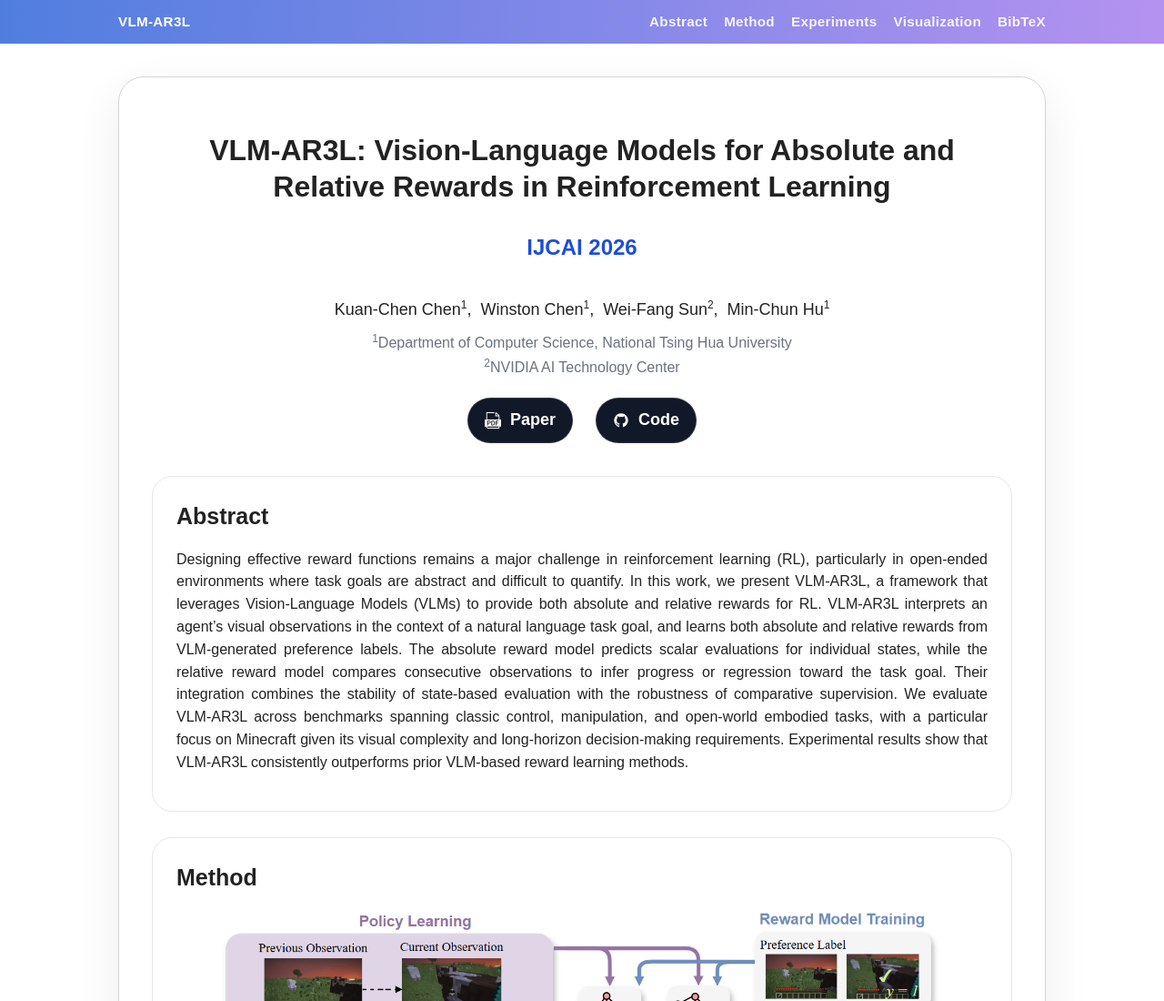
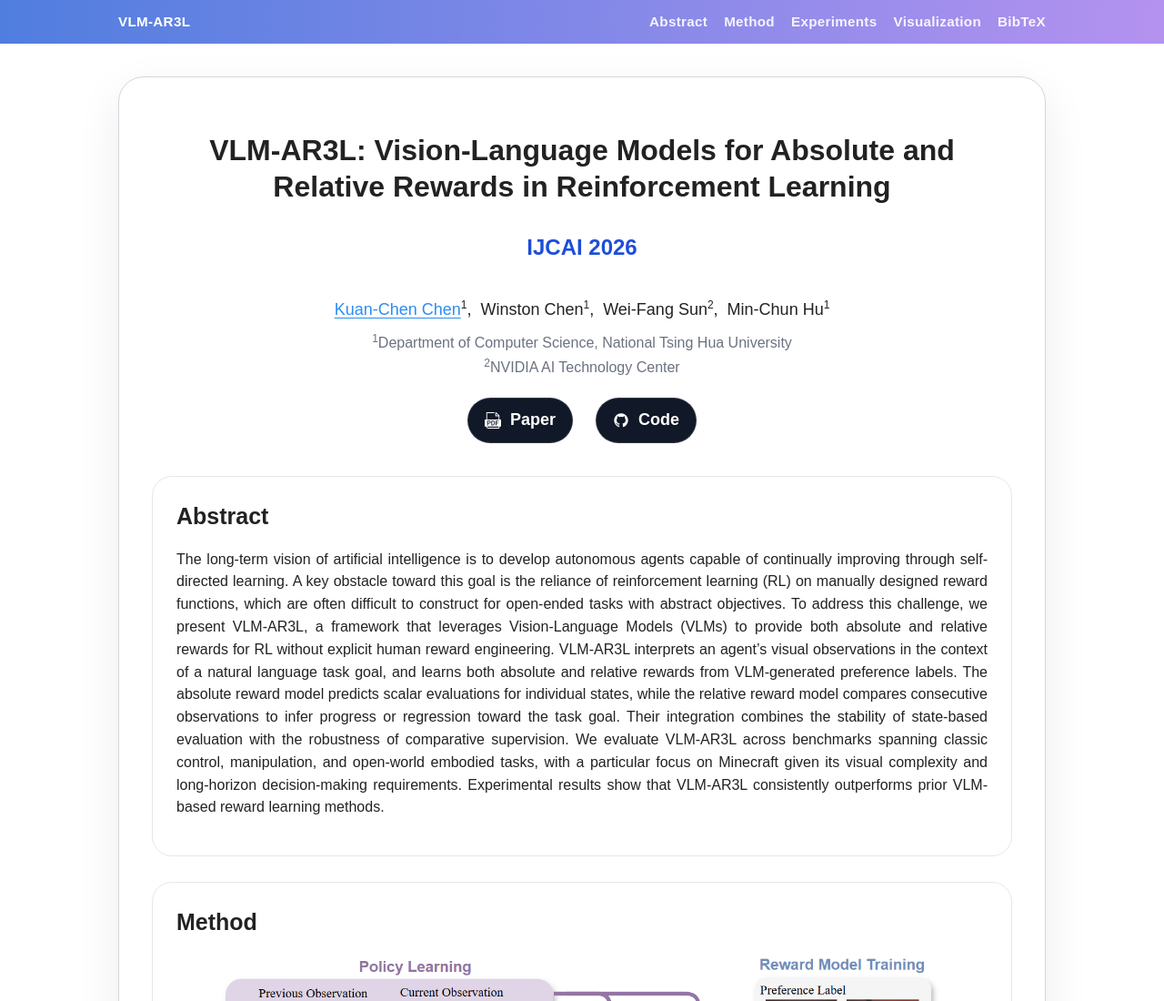
Before and after one commit to vlm-ar3l/vlm-ar3l.github.io, a plain HTML site: page index.html in a window 1280 px wide. Shown: the top 1100 px of the page at 91% size. Drawn offline with Linux system fonts and the light colour scheme.

Commit message:
update abstract and my link

```diff
--- a/index.html
+++ b/index.html
@@ -27,7 +27,7 @@
     <div class="announcement">IJCAI 2026</div>
 
     <p class="authors">
-      Kuan-Chen Chen<sup>1</sup>,&nbsp;&nbsp;Winston Chen<sup>1</sup>,&nbsp;&nbsp;Wei-Fang Sun<sup>2</sup>,&nbsp;&nbsp;Min-Chun Hu<sup>1</sup>
+      <a class="link" href="https://1224k.github.io/" target="_blank">Kuan-Chen Chen</a><sup>1</sup>,&nbsp;&nbsp;Winston Chen<sup>1</sup>,&nbsp;&nbsp;Wei-Fang Sun<sup>2</sup>,&nbsp;&nbsp;Min-Chun Hu<sup>1</sup>
     </p>
 
     <p class="affiliations">
@@ -49,7 +49,7 @@
     <section id="abstract" class="section-block">
       <h2>Abstract</h2>
       <p>
-        Designing effective reward functions remains a major challenge in reinforcement learning (RL), particularly in open-ended environments where task goals are abstract and difficult to quantify. In this work, we present VLM-AR3L, a framework that leverages Vision-Language Models (VLMs) to provide both absolute and relative rewards for RL. VLM-AR3L interprets an agent’s visual observations in the context of a natural language task goal, and learns both absolute and relative rewards from VLM-generated preference labels. The absolute reward model predicts scalar evaluations for individual states, while the relative reward model compares consecutive observations to infer progress or regression toward the task goal. Their integration combines the stability of state-based evaluation with the robustness of comparative supervision. We evaluate VLM-AR3L across benchmarks spanning classic control, manipulation, and open-world embodied tasks, with a particular focus on Minecraft given its visual complexity and long-horizon decision-making requirements. Experimental results show that VLM-AR3L consistently outperforms prior VLM-based reward learning methods.
+        The long-term vision of artificial intelligence is to develop autonomous agents capable of continually improving through self-directed learning. A key obstacle toward this goal is the reliance of reinforcement learning (RL) on manually designed reward functions, which are often difficult to construct for open-ended tasks with abstract objectives. To address this challenge, we present VLM-AR3L, a framework that leverages Vision-Language Models (VLMs) to provide both absolute and relative rewards for RL without explicit human reward engineering. VLM-AR3L interprets an agent’s visual observations in the context of a natural language task goal, and learns both absolute and relative rewards from VLM-generated preference labels. The absolute reward model predicts scalar evaluations for individual states, while the relative reward model compares consecutive observations to infer progress or regression toward the task goal. Their integration combines the stability of state-based evaluation with the robustness of comparative supervision. We evaluate VLM-AR3L across benchmarks spanning classic control, manipulation, and open-world embodied tasks, with a particular focus on Minecraft given its visual complexity and long-horizon decision-making requirements. Experimental results show that VLM-AR3L consistently outperforms prior VLM-based reward learning methods.
       </p>
     </section>
 
--- a/style.css
+++ b/style.css
@@ -128,6 +128,8 @@ h1 {
   display: inline-block;
   vertical-align: middle;
 }
+
+.link{color:#2c8df4;text-decoration:underline;text-underline-offset:3px}
 
 .links a:hover,
 .button-link:hover {
```
